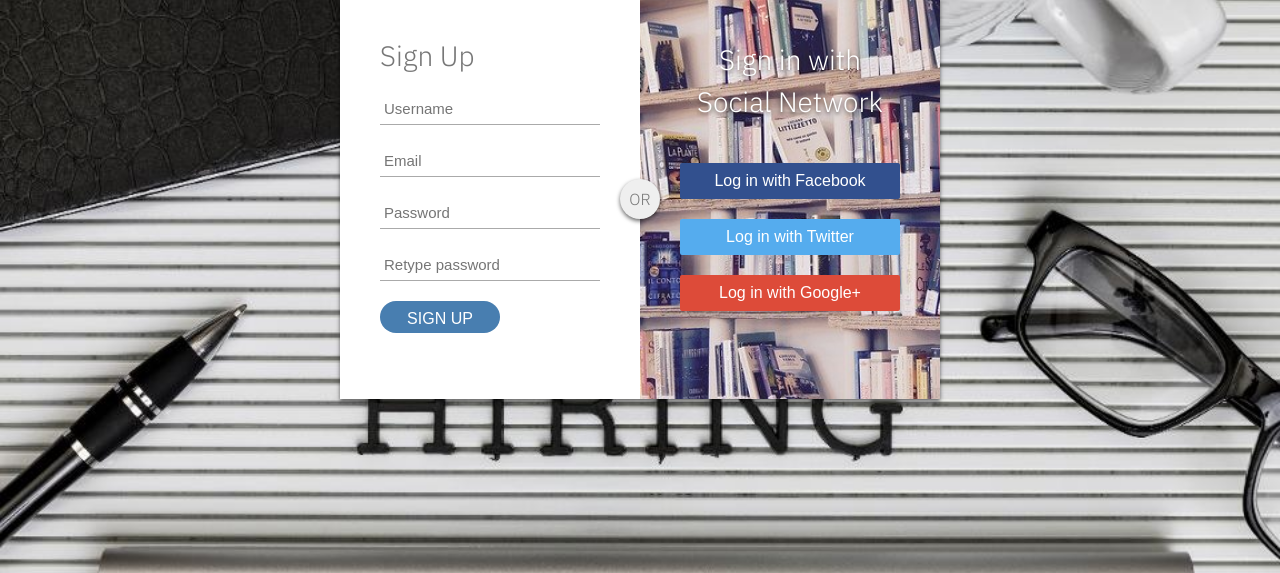
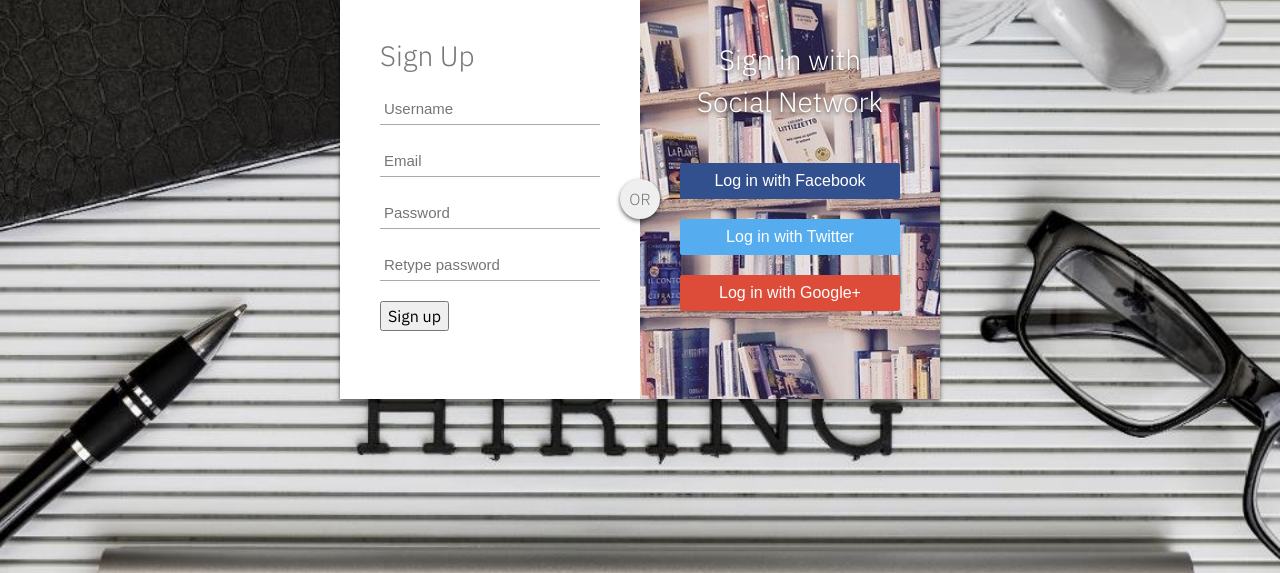
Before and after one commit to Anuk-1511/web, a PHP site: page /signup.php in a window 1280 px wide. Shown: the part 65-638 px from the top of the page. Run offline with PHP 8.4, Linux system fonts and the light colour scheme; some libraries are stand-ins or nearby versions.

Commit message:
Update signup.php

```diff
--- a/signup.php
+++ b/signup.php
@@ -16,8 +16,9 @@
           <input type="password" name="password" placeholder="Password"/>
 
           <input type="password" name="password2" placeholder="Retype password"/>
-          <a class="btn"input type="button" name="signup-button" value="Sign Up" href="http://new.local/application.php", target="_blank">Sign Up</a>
-
+          <form action="/application.php">
+          <input type="submit" name="signup-button" value="Sign up" href="http://new.local/application.php", target="_blank">
+          </form>
         </div>
         <div class="right-box">
           <span class="signinwith">Sign in with<br/>Social Network     </span>
```
